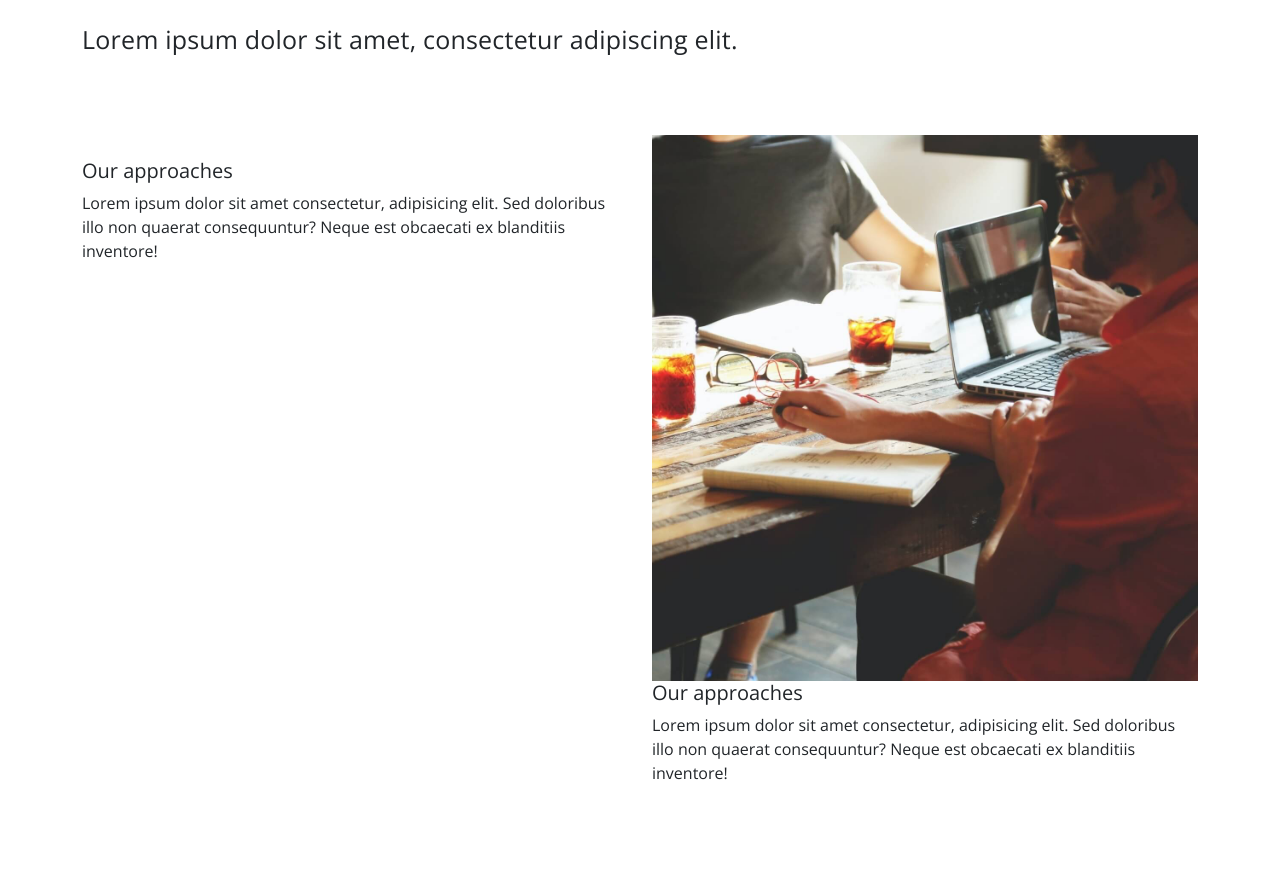
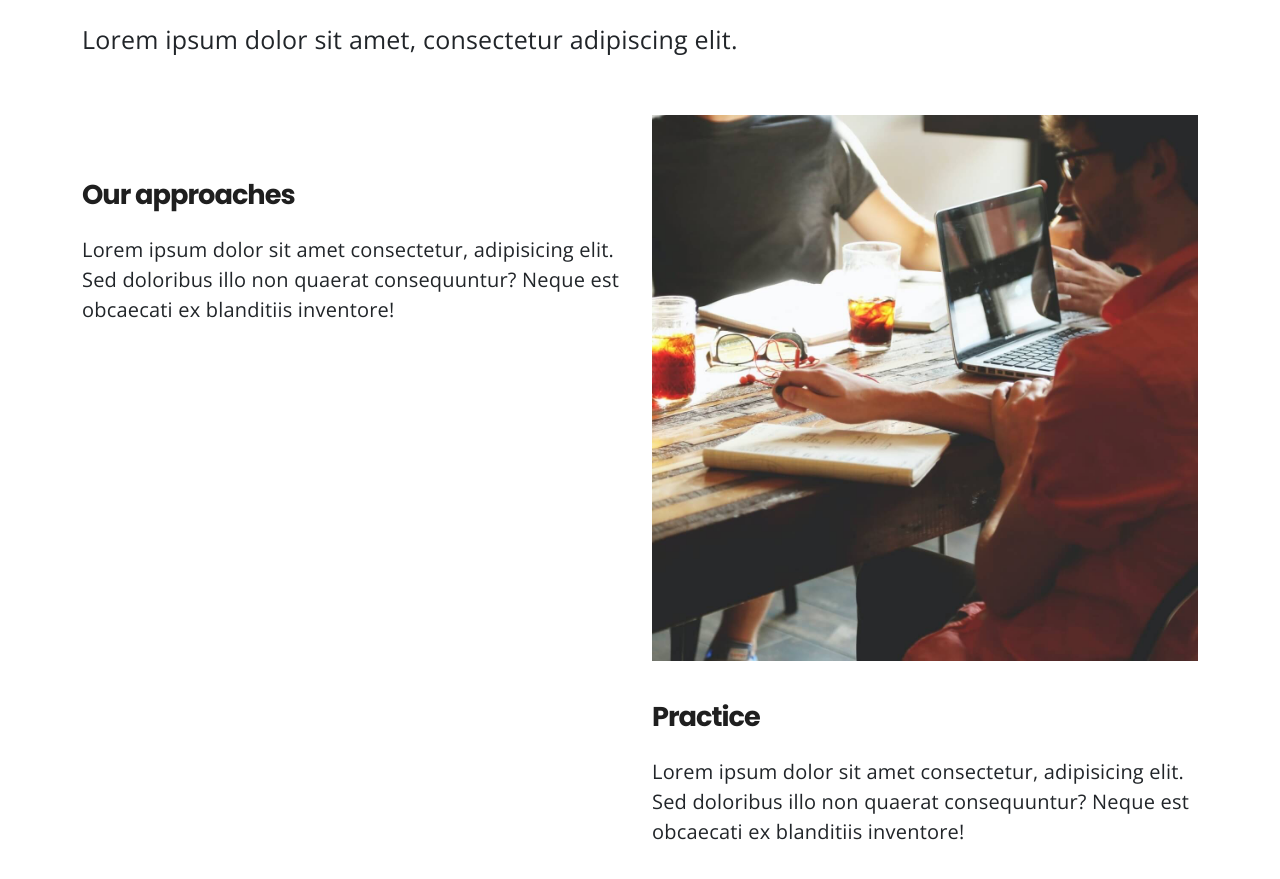
Before and after one commit to akashyachigathia/Seminar, a plain HTML site: page index.html in a window 1280 px wide. Shown: the part 4696-5575 px from the top of the page. Drawn offline with nearby package versions, Linux system fonts and the light colour scheme.

Commit message:
new changes

```diff
--- a/css/style.css
+++ b/css/style.css
@@ -540,6 +540,22 @@ html {
 
 }
 
-.First_method{
-  margin-top: 20px;
+.method-content{
+  margin-top: 40px;
 }
+
+.method-content h5{
+  font-family: "Poppins", sans-serif;
+  letter-spacing: -1px;
+  margin-bottom: 1.5rem;
+  font-weight: 700;
+  font-size: 1.7rem;
+  color: rgb(31, 31, 31);
+}
+
+.method-content p{
+  font-family: "Open Sans", sans-serif;
+  letter-spacing: 0.2px;
+  margin-bottom: 3.5rem;
+  font-size: 20px;
+}
--- a/index.html
+++ b/index.html
@@ -236,21 +236,23 @@
       <div class="col-lg-6 col-sm-12">
         <div class="First_method" >
           <img src="images/method1.jpg" alt="">
-          <div class="method-content"></div>
+          <div class="method-content">
           <h5>Our approaches</h5>
           <p>Lorem ipsum dolor sit amet consectetur, adipisicing elit. Sed doloribus illo non quaerat consequuntur? Neque est obcaecati ex blanditiis inventore!
           </p>
         </div>
       </div>
+      </div>
 
       <div class="col-lg-6 col-sm-12">
         <div class="First_method" >
           <img src="images/method2.jpg" alt="">
-          <div class="method-content"></div>
-          <h5>Our approaches</h5>
+          <div class="method-content">
+          <h5>Practice</h5>
           <p>Lorem ipsum dolor sit amet consectetur, adipisicing elit. Sed doloribus illo non quaerat consequuntur? Neque est obcaecati ex blanditiis inventore!
           </p>
         </div>
+      </div>
       </div>
 
 
```
